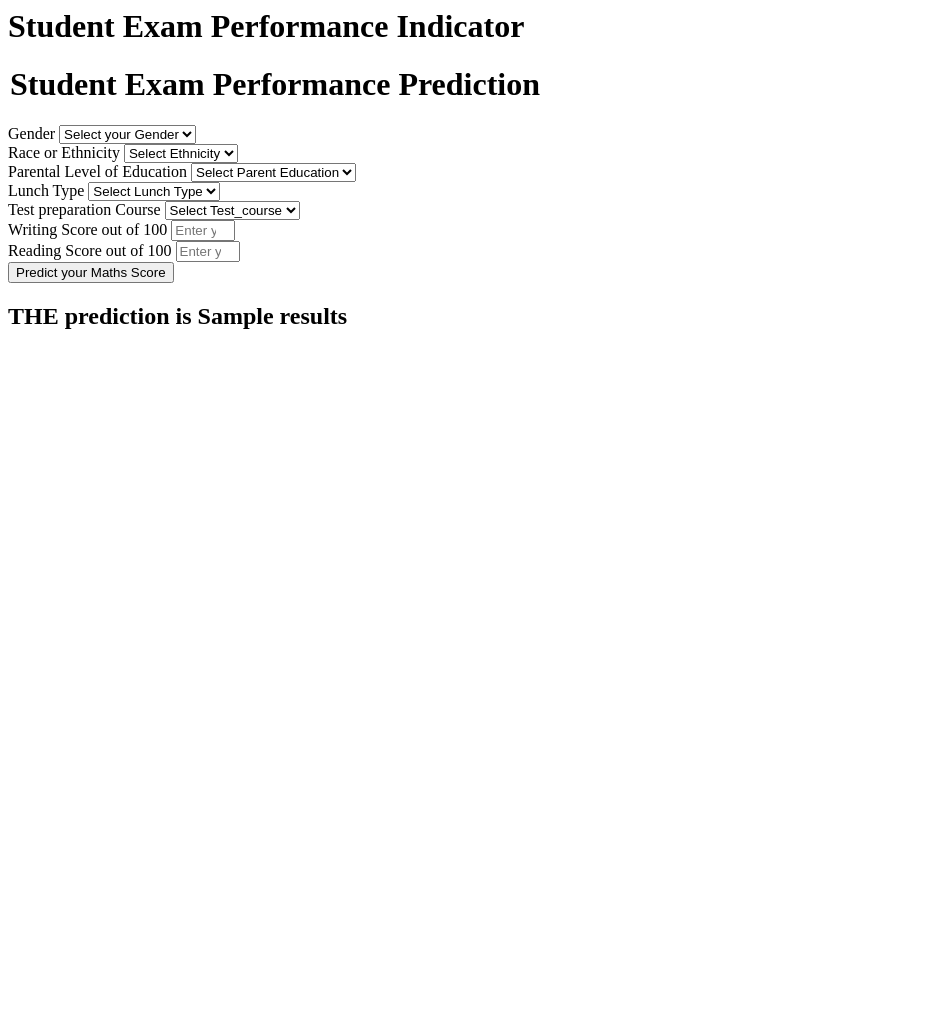
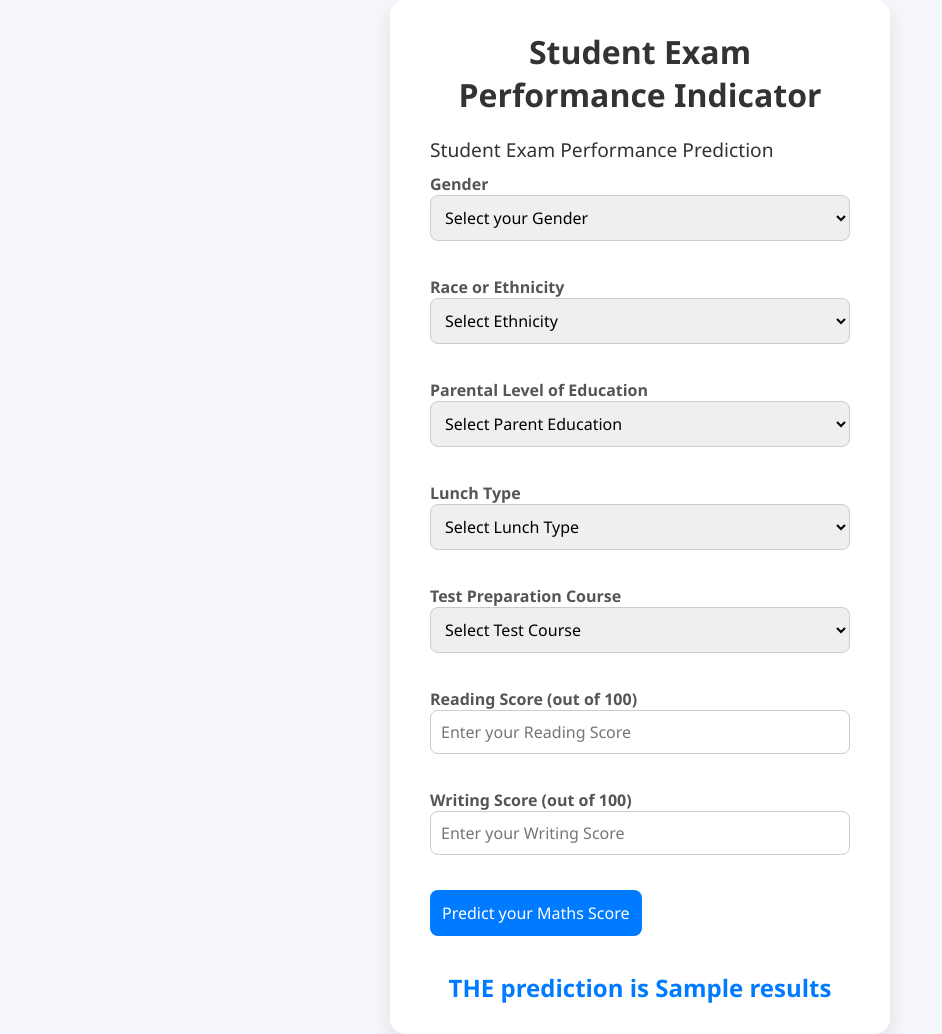
Before and after one commit to AkashBiradar17/MLOps-project1, a Flask app: template templates/home.html in a window 1280 px wide. Shown: the whole page, without its empty margins (0-942 px from the left). Before the commit the page ends 329 px from the top, so only its background shows below. Run offline with Flask 3, Linux system fonts and the light colour scheme; the template is opened without the code that fills it: most values are stand-ins (such as "Sample title", 1, 10 or a date in 2020).

Commit message:
home and index.html

```diff
--- a/templates/home.html
+++ b/templates/home.html
@@ -1,111 +1,194 @@
-<html>
+<!DOCTYPE html>
+<html lang="en">
+  <head>
+    <meta charset="UTF-8" />
+    <meta name="viewport" content="width=device-width, initial-scale=1.0" />
+    <title>Student Exam Performance Indicator</title>
+    <style>
+      /* Reset some default styles */
+      * {
+        box-sizing: border-box;
+        margin: 0;
+        padding: 0;
+        font-family: "Segoe UI", Tahoma, Geneva, Verdana, sans-serif;
+      }
+
+      body {
+        background: #f5f7fa;
+        display: flex;
+        justify-content: center;
+        align-items: center;
+        min-height: 100vh;
+      }
+
+      .container {
+        background: #fff;
+        padding: 30px 40px;
+        border-radius: 15px;
+        box-shadow: 0 8px 20px rgba(0, 0, 0, 0.1);
+        max-width: 500px;
+        width: 100%;
+      }
+
+      h1 {
+        text-align: center;
+        color: #333;
+        margin-bottom: 20px;
+      }
+
+      h2 {
+        text-align: center;
+        margin-top: 20px;
+        color: #007bff;
+      }
+
+      form {
+        display: flex;
+        flex-direction: column;
+      }
+
+      label {
+        font-weight: 600;
+        margin-bottom: 5px;
+        color: #555;
+      }
+
+      input[type="number"],
+      select {
+        padding: 10px;
+        margin-bottom: 20px;
+        border-radius: 8px;
+        border: 1px solid #ccc;
+        font-size: 1rem;
+        width: 100%;
+        transition: 0.3s border-color;
+      }
+
+      input[type="number"]:focus,
+      select:focus {
+        border-color: #007bff;
+        outline: none;
+      }
+
+      .btn-primary {
+        background-color: #007bff;
+        color: #fff;
+        padding: 12px;
+        border: none;
+        border-radius: 8px;
+        font-size: 1rem;
+        cursor: pointer;
+        transition: 0.3s background-color;
+      }
+
+      .btn-primary:hover {
+        background-color: #0056b3;
+      }
+
+      .mb-3 {
+        margin-bottom: 15px;
+      }
+
+      legend {
+        font-size: 1.2rem;
+        margin-bottom: 10px;
+        color: #333;
+      }
+    </style>
+  </head>
   <body>
-    <div class="login">
+    <div class="container">
       <h1>Student Exam Performance Indicator</h1>
 
       <form action="{{ url_for('predict_datapoint')}}" method="post">
-        <h1>
         <legend>Student Exam Performance Prediction</legend>
-        </h1>
+
         <div class="mb-3">
-            <label class="form-label">Gender</label>
-            <select class="form-control" name="gender" placeholder="Enter you Gender" required>
-                <option class="placeholder" selected disabled value="">Select your Gender</option>
-                <option value="male">
-                    Male
-                </option>
-                <option value="female">
-                    Female
-                </option>
+          <label>Gender</label>
+          <select name="gender" required>
+            <option selected disabled value="">Select your Gender</option>
+            <option value="male">Male</option>
+            <option value="female">Female</option>
           </select>
         </div>
+
         <div class="mb-3">
-            <label class="form-label">Race or Ethnicity</label>
-            <select class="form-control" name="ethnicity" placeholder="Enter you ethnicity" required>
-                <option class="placeholder" selected disabled value="">Select Ethnicity</option>
-                <option value="group A">
-                    Group A
-                </option>
-                <option value="group B">
-                    Group B
-                </option>
-                <option value="group C">
-                    Group C
-                </option>
-                <option value="group D">
-                    Group D
-                </option>
-                <option value="group E">
-                    Group E
-                </option>
+          <label>Race or Ethnicity</label>
+          <select name="ethnicity" required>
+            <option selected disabled value="">Select Ethnicity</option>
+            <option value="group A">Group A</option>
+            <option value="group B">Group B</option>
+            <option value="group C">Group C</option>
+            <option value="group D">Group D</option>
+            <option value="group E">Group E</option>
           </select>
         </div>
+
         <div class="mb-3">
-            <label class="form-label">Parental Level of Education</label>
-            <select class="form-control" name="parental_level_of_education"
-                placeholder="Enter you Parent Education" required>
-                <option class="placeholder" selected disabled value="">Select Parent Education</option>
-                <option value="associate's degree">
-                    associate's degree
-                </option>
-                <option value="bachelor's degree">
-                    bachelor's degree
-                </option>
-                <option value="high school">
-                    high school
-                </option>
-                <option value="master's degree">
-                    master's degree
-                </option>
-                <option value="some college">
-                    some college
-                </option>
-                <option value="some high school">
-                    some high school
-                </option>
+          <label>Parental Level of Education</label>
+          <select name="parental_level_of_education" required>
+            <option selected disabled value="">Select Parent Education</option>
+            <option value="associate's degree">Associate's degree</option>
+            <option value="bachelor's degree">Bachelor's degree</option>
+            <option value="high school">High school</option>
+            <option value="master's degree">Master's degree</option>
+            <option value="some college">Some college</option>
+            <option value="some high school">Some high school</option>
           </select>
         </div>
+
         <div class="mb-3">
-            <label class="form-label">Lunch Type</label>
-            <select class="form-control" name="lunch" placeholder="Enter you Lunch" required>
-                <option class="placeholder" selected disabled value="">Select Lunch Type</option>
-                <option value="free/reduced">
-                    free/reduced
-                </option>
-                <option value="standard">
-                    standard
-                </option>
+          <label>Lunch Type</label>
+          <select name="lunch" required>
+            <option selected disabled value="">Select Lunch Type</option>
+            <option value="free/reduced">Free/Reduced</option>
+            <option value="standard">Standard</option>
           </select>
         </div>
+
         <div class="mb-3">
-            <label class="form-label">Test preparation Course</label>
-            <select class="form-control" name="test_preparation_course" placeholder="Enter you Course"
-                required>
-                <option class="placeholder" selected disabled value="">Select Test_course</option>
-                <option value="none">
-                    None
-                </option>
-                <option value="completed">
-                    Completed
-                </option>
+          <label>Test Preparation Course</label>
+          <select name="test_preparation_course" required>
+            <option selected disabled value="">Select Test Course</option>
+            <option value="none">None</option>
+            <option value="completed">Completed</option>
           </select>
         </div>
+
         <div class="mb-3">
-            <label class="form-label">Writing Score out of 100</label>
-            <input class="form-control" type="number" name="reading_score"
-                placeholder="Enter your Reading score" min='0' max='100' />
+          <label>Reading Score (out of 100)</label>
+          <input
+            type="number"
+            name="reading_score"
+            placeholder="Enter your Reading Score"
+            min="0"
+            max="100"
+            required
+          />
         </div>
+
         <div class="mb-3">
-            <label class="form-label">Reading Score out of 100</label>
-            <input class="form-control" type="number" name="writing_score"
-                placeholder="Enter your Reading Score" min='0' max='100' />
+          <label>Writing Score (out of 100)</label>
+          <input
+            type="number"
+            name="writing_score"
+            placeholder="Enter your Writing Score"
+            min="0"
+            max="100"
+            required
+          />
         </div>
+
         <div class="mb-3">
-            <input class="btn btn-primary" type="submit" value="Predict your Maths Score" required />
+          <input
+            type="submit"
+            class="btn-primary"
+            value="Predict your Maths Score"
+          />
         </div>
       </form>
-    <h2>
-       THE  prediction is {{results}}
-    </h2>
-   <body>
+
+      <h2>THE prediction is {{results}}</h2>
+    </div>
+  </body>
 </html>
```
Also changed, not shown: templates/index.html (+101 -3 lines), 1 other file. Lines whose indentation alone changed are shown as unchanged.
